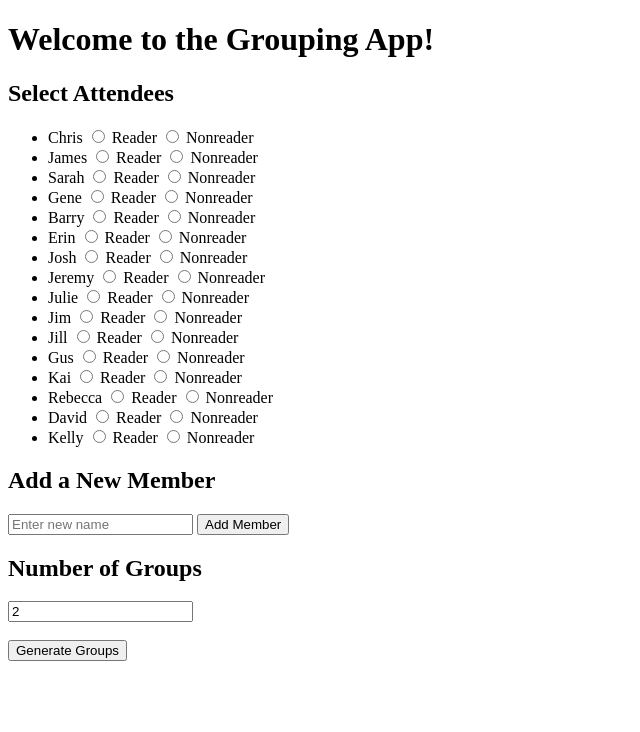
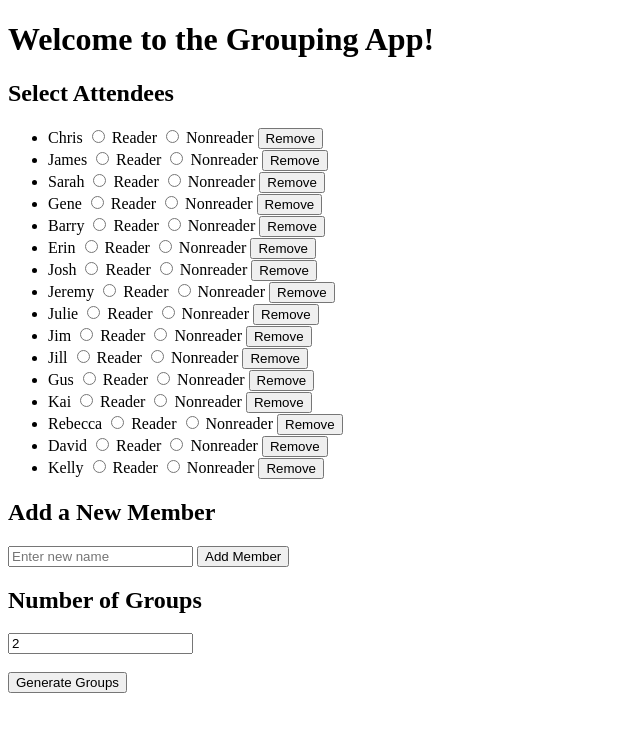
Before and after one commit to indy24la/writers-group-app, a Flask app: page / in a window 1280 px wide. Shown: the top 732 px of the page, without its empty margins (0-640 px from the left). Run offline with Flask 2, Linux system fonts and the light colour scheme.

Commit message:
Add files via upload

```diff
--- a/templates/index.html
+++ b/templates/index.html
@@ -17,6 +17,8 @@
                     {{ name }}
                     <input type="radio" name="{{ name }}" value="reader"> Reader
                     <input type="radio" name="{{ name }}" value="nonreader"> Nonreader
+                    <!-- Remove Member Button -->
+                    <button type="submit" name="remove_member" value="{{ name }}">Remove</button>
                 </li>
             {% endfor %}
         </ul>
```
